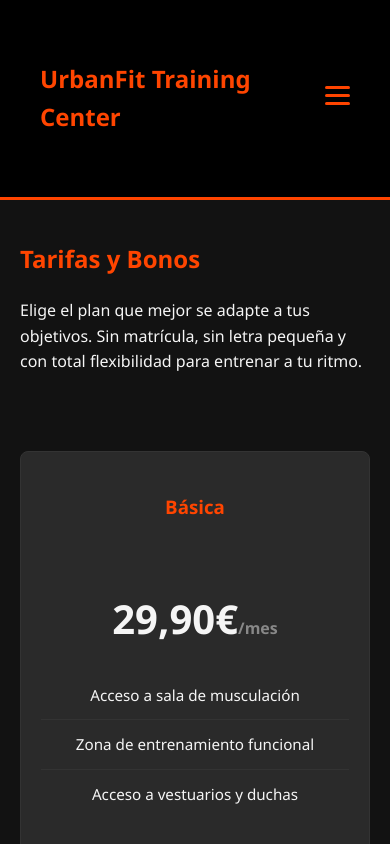
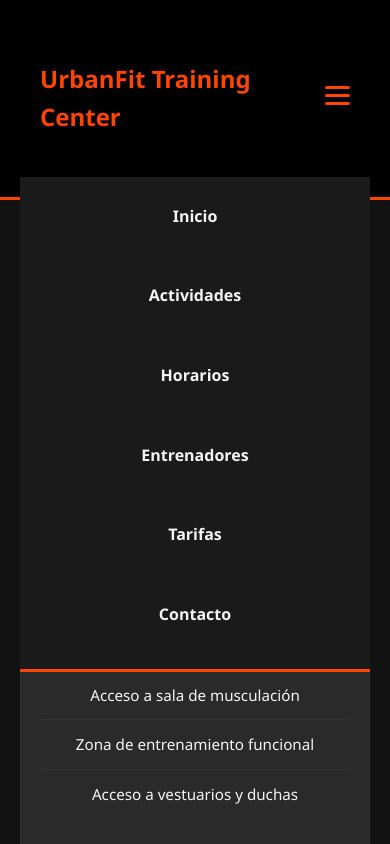
Before and after one commit to jfserviciostoledo-web/UrbanFit, a plain HTML site: page tarifas.html in a window 390 px wide. Both pictures are taken after a click on the button 337 px from the left and 98 px from the top of the page. Shown: the top 844 px of the page. Drawn offline with Linux system fonts and the light colour scheme.

Commit message:
Implement hamburger menu toggle script
Added JavaScript for hamburger menu functionality.

```diff
--- a/tarifas.html
+++ b/tarifas.html
@@ -83,6 +83,12 @@
         </div>
         <p class="copyright">&copy; 2024 UrbanFit Training Center. Todos los derechos reservados.</p>
     </footer>
+    <script>
+            // JavaScript para el menú hamburguesa
+            document.getElementById('hamburger').addEventListener('click', function() {
+                document.getElementById('nav-menu').classList.toggle('show');
+            });
+        </script>
 
 </body>
 </html>
```
